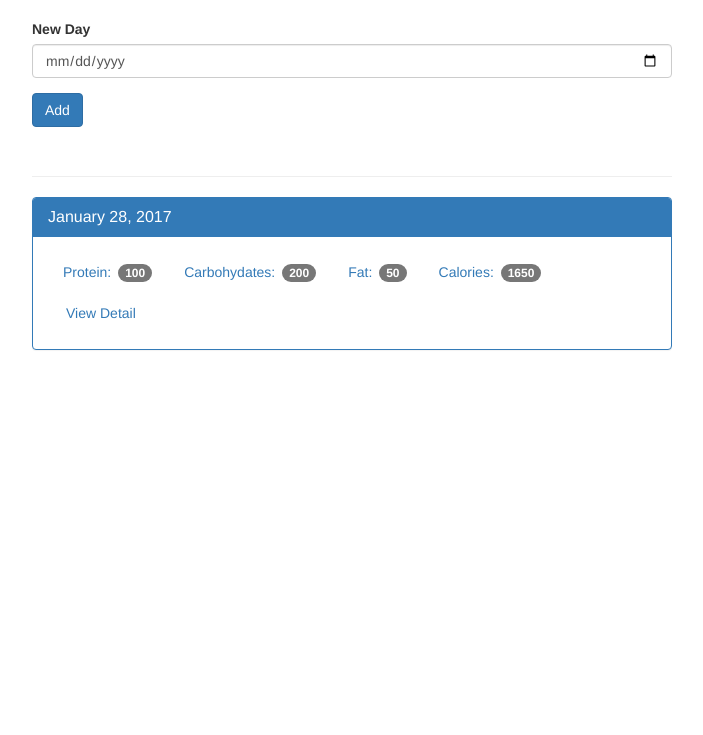
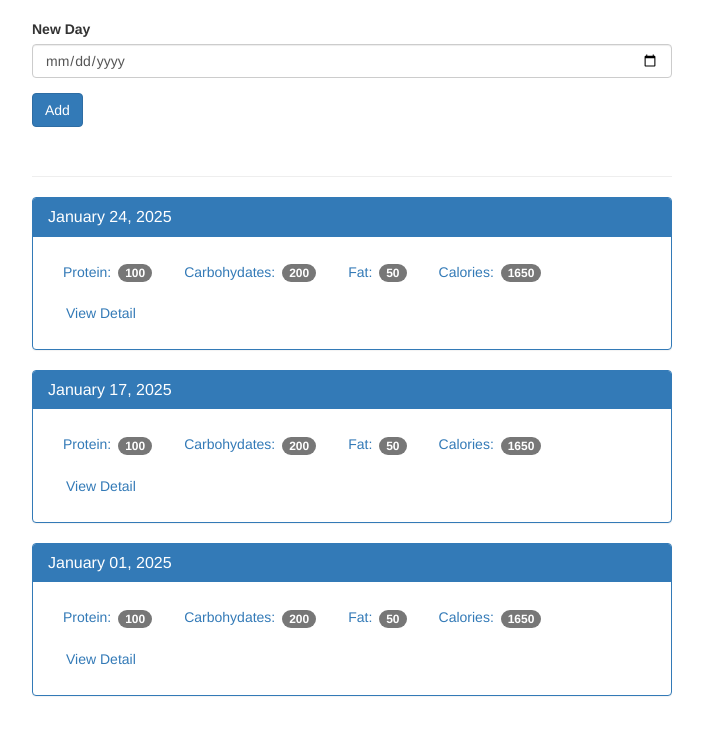
Before and after one commit to rveliza/002_Food_Tracker, a Flask app: page / in a window 1280 px wide. Shown: the part 51-786 px from the top of the page, without its empty margins (288-991 px from the left). Run offline with Flask 3, Linux system fonts and the light colour scheme; data comes from the database, SQL or seed files in the repository; both versions use the stored data as it was after the commit; some libraries are stand-ins or nearby versions.

Commit message:
Query all dates

```diff
--- a/app.py
+++ b/app.py
@@ -29,12 +29,22 @@ def index():
         date = request.form['date'] # 2025-01-17 <class 'str'>
         dt = datetime.strptime(date, '%Y-%m-%d') # <class 'datetime.datetime'>
         database_date = datetime.strftime(dt, '%Y%m%d') # <class 'str'>
-        pretty_date = datetime.strftime(dt, '%B %d, %Y')
 
         db.execute("INSERT INTO log_date (entry_date) values (?)", [database_date])
         db.commit()
 
-    return render_template('home.html')
+    cur = db.execute('SELECT entry_date FROM log_date ORDER BY entry_date DESC')
+    results = cur.fetchall()
+    pretty_results = []
+
+    for i in results:
+        single_date = {}
+        d = datetime.strptime(str(i['entry_date']), '%Y%m%d')
+        single_date['entry_date'] = datetime.strftime(d, '%B %d, %Y') #{'entry_date': 'January 17, 2025'}
+        pretty_results.append(single_date)
+
+
+    return render_template('home.html', results=pretty_results)
 
 @app.route('/view')
 def view():
--- a/templates/home.html
+++ b/templates/home.html
@@ -45,9 +45,10 @@
 
           <div class="page-header"></div>
 
+          {% for r in results %}
           <div class="panel panel-primary">
             <div class="panel-heading">
-              <h3 class="panel-title">January 28, 2017</h3>
+              <h3 class="panel-title">{{ r.entry_date }}</h3>
             </div>
             <div class="panel-body">
               <ul class="nav nav-pills" role="tablist">
@@ -59,6 +60,7 @@
               </ul>
             </div>
           </div>
+          {% endfor %}
         </div>
       </div>
 
```
Also changed, not shown: food_log.db.
